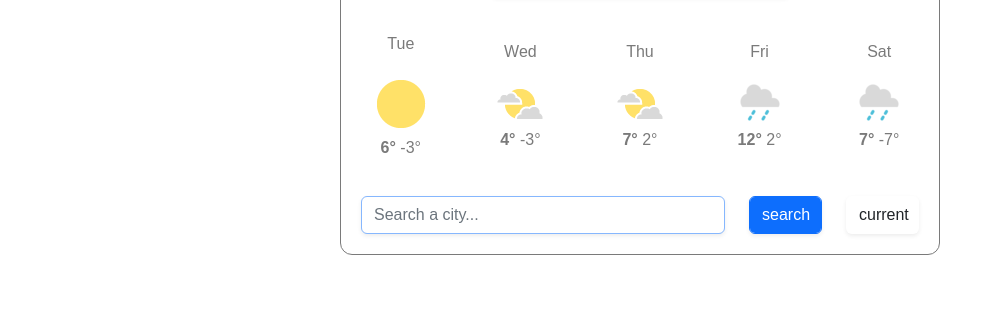
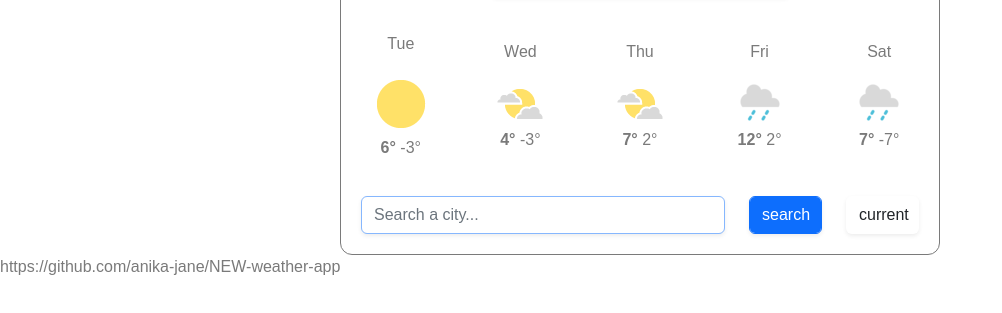
Before and after one commit to anika-jane/NEW-weather-app, a plain HTML site: page index.html in a window 1280 px wide. Shown: the part 131-444 px from the top of the page, without its empty margins (0-1002 px from the left). Drawn offline with nearby package versions, Linux system fonts and the light colour scheme; no server answers.

Commit message:
added Github link

```diff
--- a/index.html
+++ b/index.html
@@ -97,5 +97,6 @@
     </div>
   </div>
   <script src="src/script.js"></script>
+  <p id="git">https://github.com/anika-jane/NEW-weather-app</p>
 </body>
 </html>
--- a/src/style.css
+++ b/src/style.css
@@ -64,3 +64,7 @@ ul {
 .search-bar {
     margin: 20px;
 }
+
+#git {
+    margin: 0 auto;
+}
```
